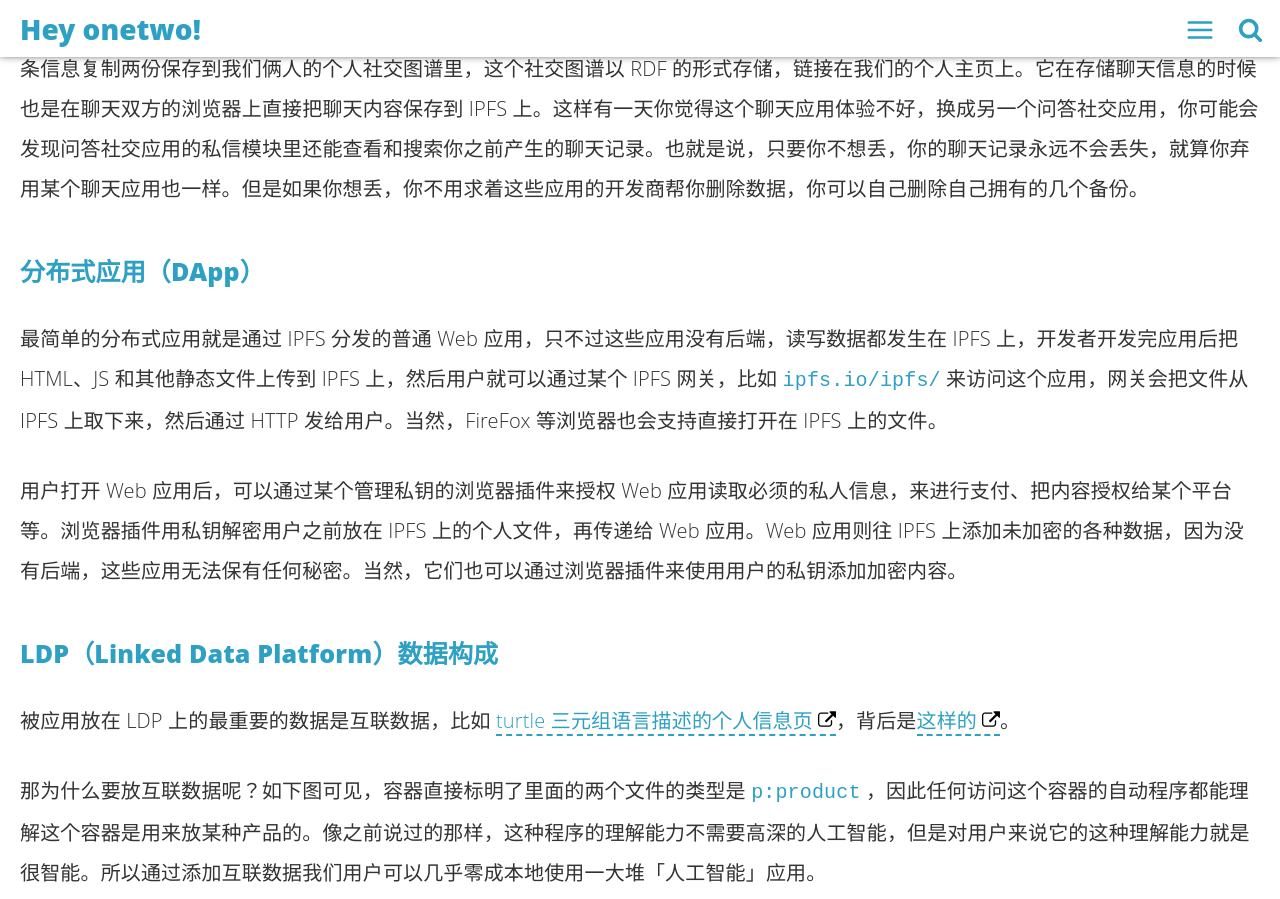
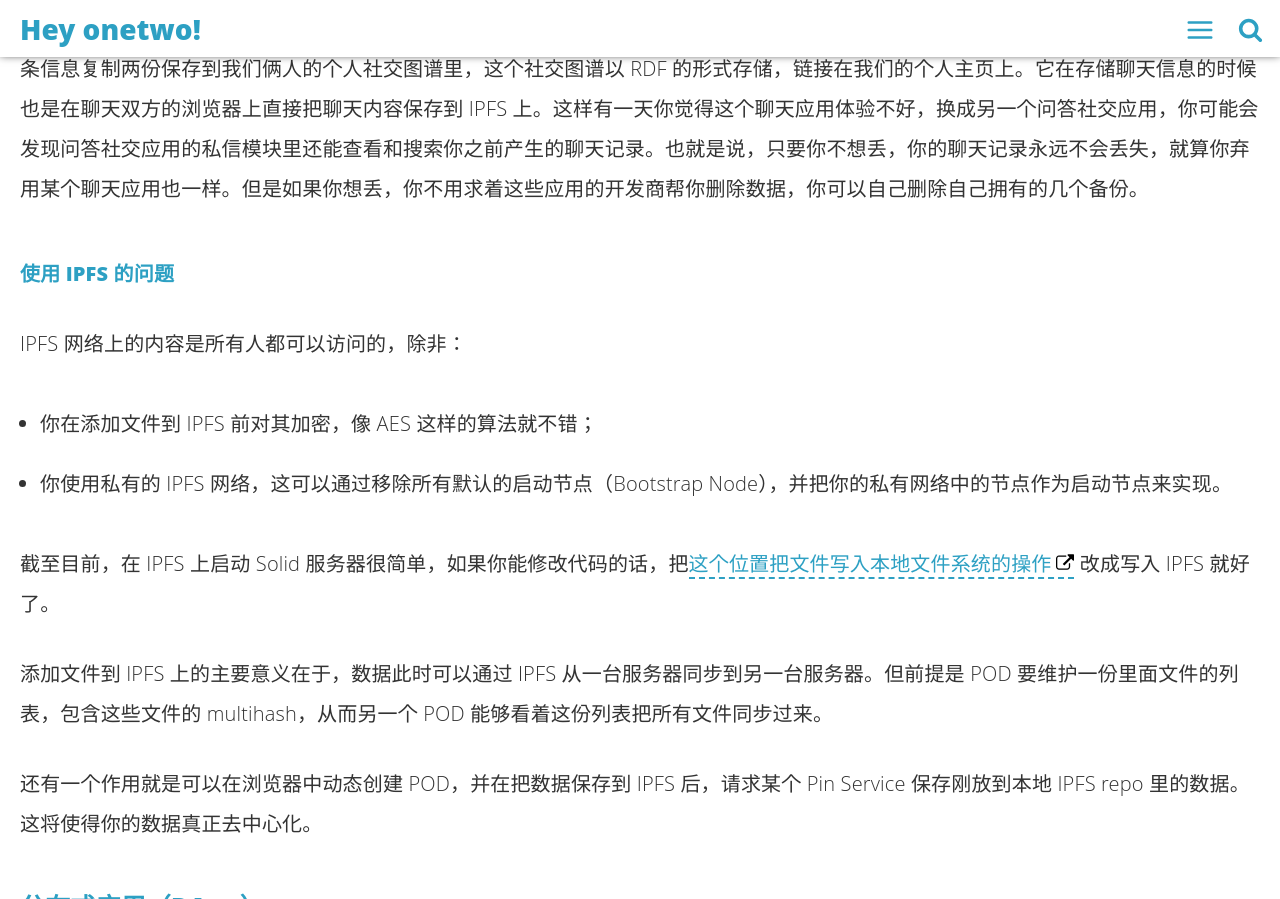
Before and after one commit to linonetwo/linonetwo.github.io, a Jekyll site: the page built from _posts/2018-02-26-看看分布式社交协议Solid.md, in a window 1280 px wide and 1400 px high, scrolled down 9217 px, cut to the strip 0-899 px from the top of the window. Built offline with Jekyll 4.4.1, drawn with Linux system fonts in a browser that asks for light colours; comment, search, counter and statistics services are not loaded.

Commit message:
Update _posts/2018-02-26-看看分布式社交协议Solid.md

````diff
--- a/_posts/2018-02-26-看看分布式社交协议Solid.md
+++ b/_posts/2018-02-26-看看分布式社交协议Solid.md
@@ -131,6 +131,19 @@ IPFS 类似于 BT 下载器，当你在一台电脑上上传一个文件到 IPFS
 
 要让我们去中心化地存储我们的数据，最重要的是要有对应的程序。微信暂时是不可能支持把聊天数据保存到 IPFS 上，返还给我们个人所有的。但我们如果用 JavaScript 开发新的网页版的开源聊天软件，我们通过 IPFS 下载这个应用（其实就是通过浏览器访问它的网站，但是网站通过 IPFS 来分发），它在加好友的时候使用的是 WebID，不是把「我们俩是好友」这条信息放到一个服务器上，而是把「A 和我是好友」这条信息复制两份保存到我们俩人的个人社交图谱里，这个社交图谱以 RDF 的形式存储，链接在我们的个人主页上。它在存储聊天信息的时候也是在聊天双方的浏览器上直接把聊天内容保存到 IPFS 上。这样有一天你觉得这个聊天应用体验不好，换成另一个问答社交应用，你可能会发现问答社交应用的私信模块里还能查看和搜索你之前产生的聊天记录。也就是说，只要你不想丢，你的聊天记录永远不会丢失，就算你弃用某个聊天应用也一样。但是如果你想丢，你不用求着这些应用的开发商帮你删除数据，你可以自己删除自己拥有的几个备份。
 
+#### 使用 IPFS 的问题
+
+IPFS 网络上的内容是所有人都可以访问的，除非：
+
+- 你在添加文件到 IPFS 前对其加密，像 AES 这样的算法就不错；
+- 你使用私有的 IPFS 网络，这可以通过移除所有默认的启动节点（Bootstrap Node），并把你的私有网络中的节点作为启动节点来实现。
+
+截至目前，在 IPFS 上启动 Solid 服务器很简单，如果你能修改代码的话，把[这个位置把文件写入本地文件系统的操作](https://github.com/solid/node-solid-server/blob/66f56e04eecfd1c9dc5c3abc8a551f7777bd4ba5/lib/ldp.js#L278) 改成写入 IPFS 就好了。
+
+添加文件到 IPFS 上的主要意义在于，数据此时可以通过 IPFS 从一台服务器同步到另一台服务器。但前提是 POD 要维护一份里面文件的列表，包含这些文件的 multihash，从而另一个 POD 能够看着这份列表把所有文件同步过来。
+
+还有一个作用就是可以在浏览器中动态创建 POD，并在把数据保存到 IPFS 后，请求某个 Pin Service 保存刚放到本地 IPFS repo 里的数据。这将使得你的数据真正去中心化。
+
 ### 分布式应用（DApp）
 
 最简单的分布式应用就是通过 IPFS 分发的普通 Web 应用，只不过这些应用没有后端，读写数据都发生在 IPFS 上，开发者开发完应用后把 HTML、JS 和其他静态文件上传到 IPFS 上，然后用户就可以通过某个 IPFS 网关，比如 ```ipfs.io/ipfs/``` 来访问这个应用，网关会把文件从 IPFS 上取下来，然后通过 HTTP 发给用户。当然，FireFox 等浏览器也会支持直接打开在 IPFS 上的文件。
````
